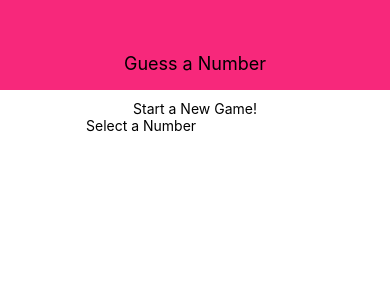
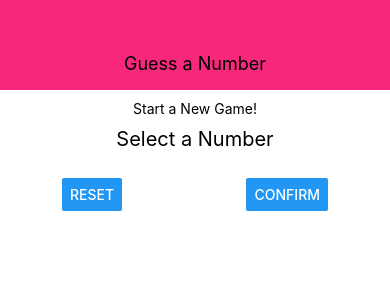
Before and after one commit to maxcramer/complete-react-native-guide-part-2, a React Native app: screen / in a window 390 px wide. Shown: the top 300 px of the page. Built offline with nearby package versions, Linux system fonts and the light colour scheme.

Commit message:
styling StartGameScreen

```diff
--- a/screens/StartGameScreen.js
+++ b/screens/StartGameScreen.js
@@ -1,15 +1,16 @@
 import React from 'react';
-import { View, Text, StyleSheet, TextInput } from 'react-native';
+import { View, Text, StyleSheet, TextInput, Button } from 'react-native';
 
 const StartGameScreen = props => {
     return (
         <View style={styles.screen}>
             <Text>Start a New Game!</Text>
-            <View>
-                <Text>Select a Number</Text>
+            <View style={styles.inputContainer}>
+                <Text style={styles.title}>Select a Number</Text>
                 <TextInput />
-                <View>
-
+                <View style={styles.buttonContainer}>
+                    <Button title="Reset" onPress={() => {}} />
+                    <Button title="Confirm" onPress={() => {}}/>
                 </View>
             </View>
         </View>
@@ -21,7 +22,22 @@
         flex: 1,
         padding: 10,
         alignItems: 'center',
-    }
+    },
+    title: {
+        fontSize: 20,
+        marginVertical: 10,
+    },
+    inputContainer: {
+        width: 300,
+        maxWidth: '80%',
+        alignItems: 'center',
+    },
+    buttonContainer: {
+        flexDirection: 'row',
+        width: '100%',
+        justifyContent: 'space-between',
+        paddingHorizontal: 15
+    },
 });
 
 export default StartGameScreen;
```
